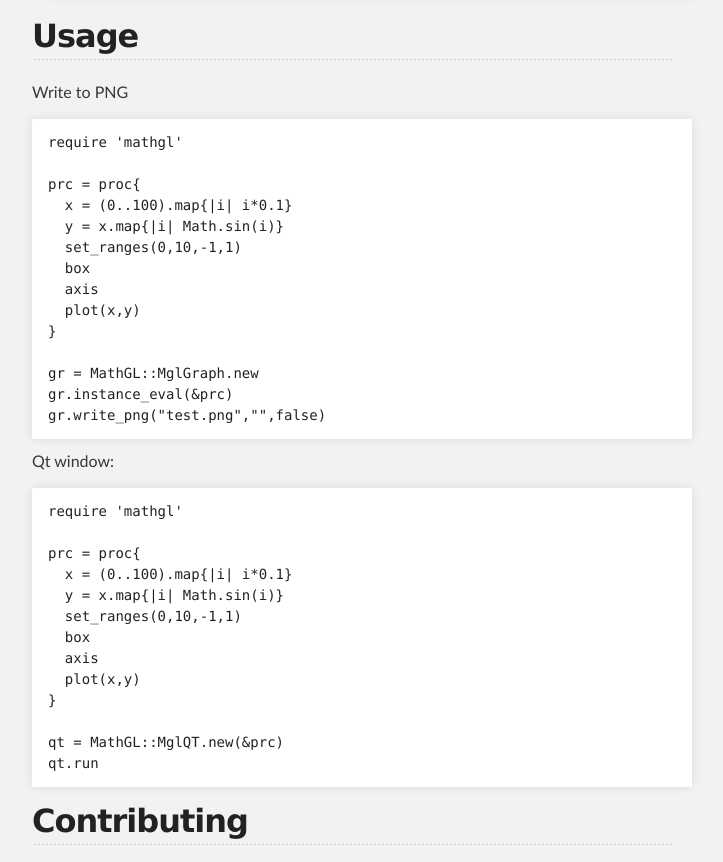
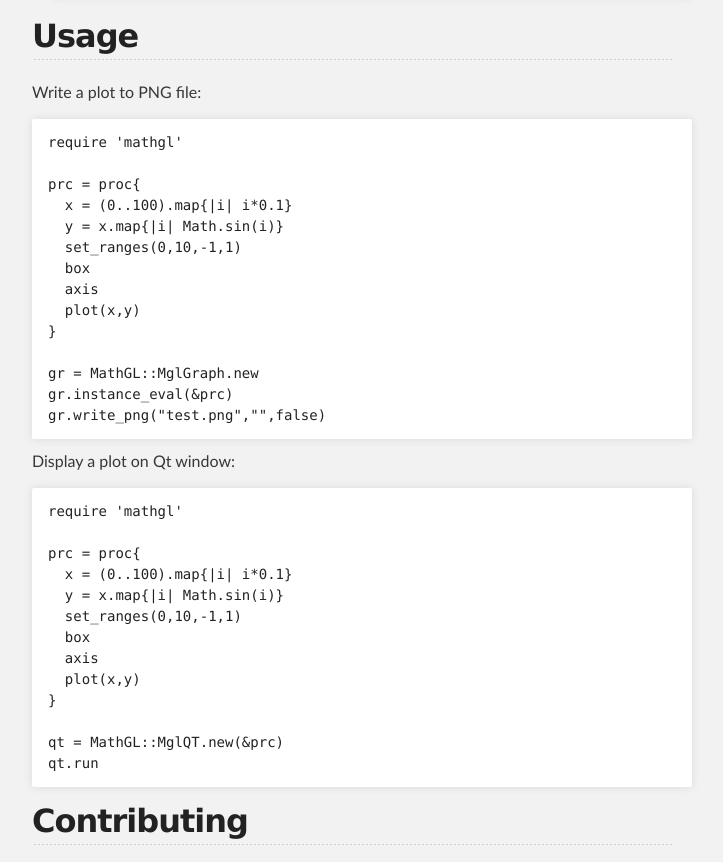
Before and after one commit to masa16/ruby-mathgl, a plain HTML site: page index.html in a window 1280 px wide. Shown: the part 990-1852 px from the top of the page, without its empty margins (288-1011 px from the left). Drawn offline with Linux system fonts and the light colour scheme.

Commit message:
Create gh-pages branch via GitHub

```diff
--- a/index.html
+++ b/index.html
@@ -68,7 +68,7 @@ ruby setup.rb install
 </ol><h2>
 <a name="usage" class="anchor" href="#usage"><span class="octicon octicon-link"></span></a>Usage</h2>
 
-<p>Write to PNG</p>
+<p>Write a plot to PNG file:</p>
 
 <pre><code>require 'mathgl'
 
@@ -86,7 +86,7 @@ gr.instance_eval(&amp;prc)
 gr.write_png("test.png","",false)
 </code></pre>
 
-<p>Qt window:</p>
+<p>Display a plot on Qt window:</p>
 
 <pre><code>require 'mathgl'
 
```
Also changed, not shown: params.json (+1 -1 lines).
